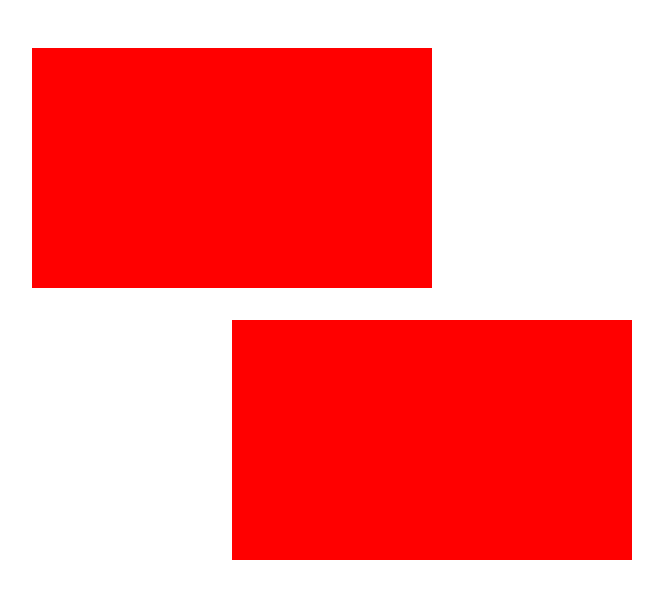
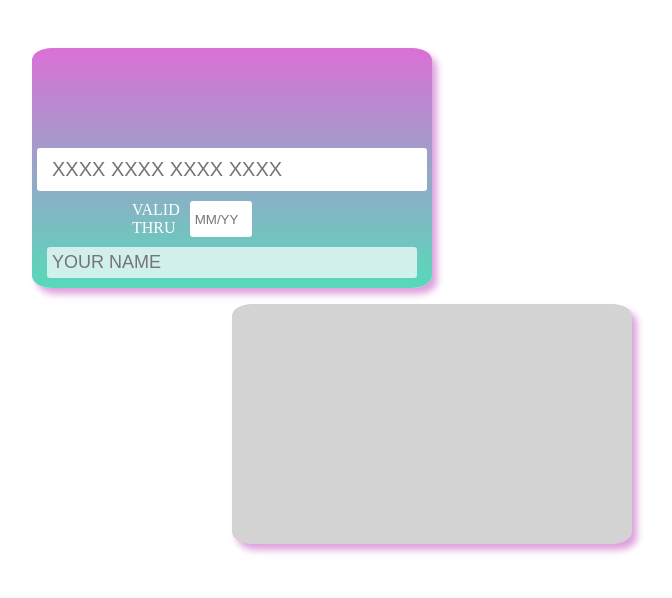
Before and after one commit to caseyaru/card-form, a plain HTML site: page index.html in a window 1280 px wide. Shown: the whole page, without its empty margins (308-980 px from the left). Drawn offline with Linux system fonts and the light colour scheme.

Commit message:
update styles

```diff
--- a/index.html
+++ b/index.html
@@ -8,7 +8,14 @@
 </head>
 <body>
     <div class="block">
-        <div class="card card__front"></div>
+        <div class="card card__front">
+            <input type="text" class="card__number" placeholder="XXXX XXXX XXXX XXXX" onkeypress="return isNumeric(event)" maxlength="16">
+            <div class="card__valid">
+                <p class="card__thrue">valid thru</p>
+                <input type="text" class="card__date" placeholder="MM/YY" id="date" onkeypress="return isNumeric(event)" maxlength="4">
+            </div>
+            <input type="text" class="card__name" placeholder="YOUR NAME">
+        </div>
         <div class="card card__back"></div>
     </div>
 </body>
--- a/style.css
+++ b/style.css
@@ -14,18 +14,72 @@ body {
     position: relative;
     display: flex;
     flex-direction: column;
-    gap: 2rem;
+    gap: 1rem;
 }
 
 .card {
     width: 25rem;
     height: 15rem;
-    background-color: red;
+    border-radius: 5%;
+    box-shadow: 5px 6px 7px #DDA0DD;
 }
 
 .card__front {
+    background-image: linear-gradient(#DA70D6, #57d9ba);
+    display: flex;
+    flex-direction: column;
+    justify-content: flex-end;
+}
+
+.card__number {
+    background-color: white;
+    width: calc(100% - 40px);
+    outline: none;
+    border: none;
+    padding: 10px 15px;
+    margin: 0 auto;
+    font-size: 20px;
+    border-radius: 3px;
+}
+
+.card__valid {
+    margin-top: 10px;
+    max-width: 120px;
+    display: flex;
+    flex-direction: row;
+    gap: 10px;
+    margin-left: 100px;
+}
+
+.card__thrue {
+    margin: 0;
+    padding: 0;
+    text-transform: uppercase;
+    color: white;
+}
+
+.card__date {
+    width: 100%;
+    outline: none;
+    border: none;
+    padding: 5px 5px;
+    border-radius: 3px;
+}
+
+.card__name {
+    outline: none;
+    border: none;
+    padding: 5px 5px;
+    margin: 0 auto;
+    font-size: 18px;
+    border-radius: 3px;
+    background-color: rgba(255,255,255, 0.7);
+    margin-top: 10px;
+    margin-bottom: 10px;
+    width: calc(100% - 40px);
 }
 
 .card__back {
     margin-left: 200px;
+    background-color: #D3D3D3;
 }
```
